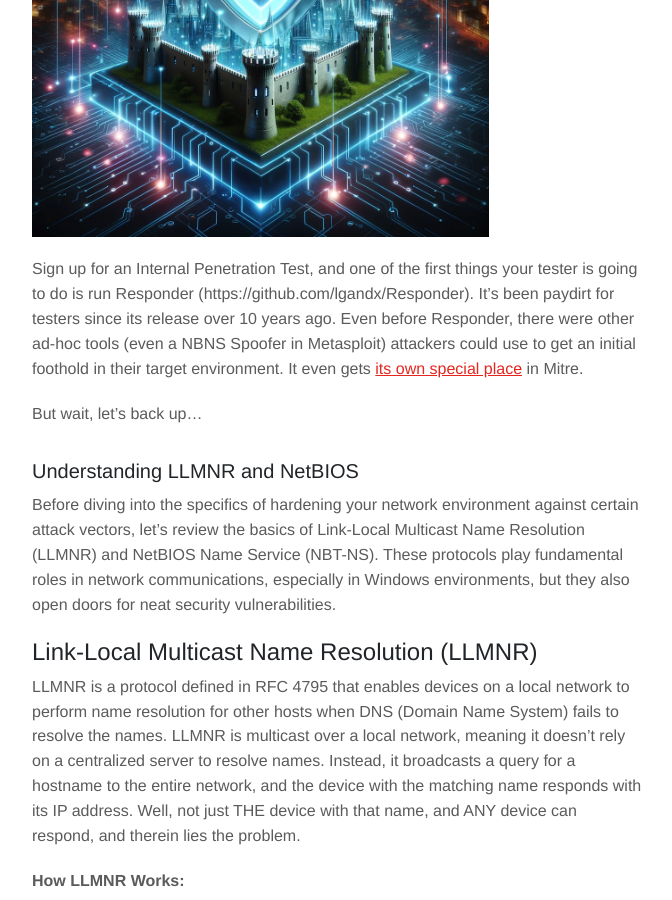
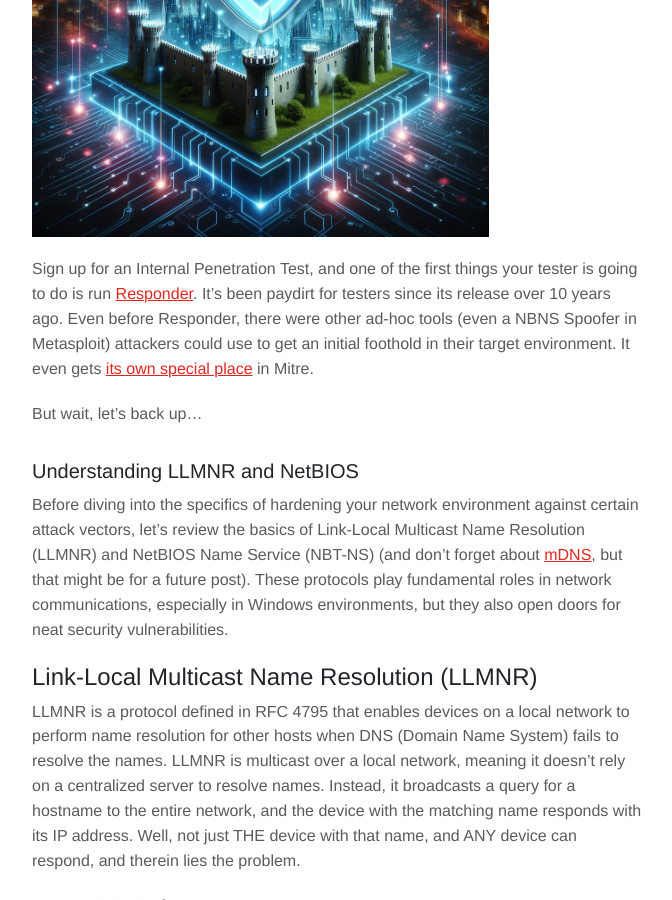
Before and after one commit to strategicdefense/strategicdefense.github.io, a Jekyll site: the page built from _posts/2024-03-10-How-to-Fix-LLMNR.md, in a window 1280 px wide and 900 px high, scrolled down 568 px. Shown: the whole window, without its empty margins (143-815 px from the left). Built offline with Jekyll 4.4.1, drawn with Linux system fonts in a browser that asks for light colours.

Commit message:
updating llmnr blog

```diff
--- a/_posts/2024-03-10-How-to-Fix-LLMNR.md
+++ b/_posts/2024-03-10-How-to-Fix-LLMNR.md
@@ -7,14 +7,14 @@ author: Staff
 tags: ["penetration testing"]
 ---
 
-Sign up for an Internal Penetration Test, and one of the first things your tester is going to do is run Responder (https://github.com/lgandx/Responder). It’s been paydirt for testers since its release over 10 years ago. Even before Responder, there were other ad-hoc tools (even a NBNS Spoofer in Metasploit) attackers could use to get an initial foothold in their target environment.  It even gets [its own special place](https://attack.mitre.org/techniques/T1557/001/) in Mitre.
+Sign up for an Internal Penetration Test, and one of the first things your tester is going to do is run [Responder](https://github.com/lgandx/Responder). It’s been paydirt for testers since its release over 10 years ago. Even before Responder, there were other ad-hoc tools (even a NBNS Spoofer in Metasploit) attackers could use to get an initial foothold in their target environment.  It even gets [its own special place](https://attack.mitre.org/techniques/T1557/001/) in Mitre.
 
 But wait, let's back up...
 
 
 ### Understanding LLMNR and NetBIOS
 
-Before diving into the specifics of hardening your network environment against certain attack vectors, let’s review the basics of Link-Local Multicast Name Resolution (LLMNR) and NetBIOS Name Service (NBT-NS). These protocols play fundamental roles in network communications, especially in Windows environments, but they also open doors for neat security vulnerabilities.
+Before diving into the specifics of hardening your network environment against certain attack vectors, let’s review the basics of Link-Local Multicast Name Resolution (LLMNR) and NetBIOS Name Service (NBT-NS) (and don't forget about [mDNS](https://f20.be/blog/mdns), but that might be for a future post). These protocols play fundamental roles in network communications, especially in Windows environments, but they also open doors for neat security vulnerabilities.
 
 #### Link-Local Multicast Name Resolution (LLMNR)
 
```
Also changed, not shown: 2 other files.
